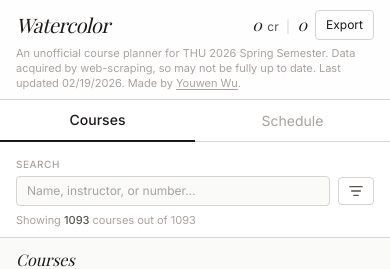
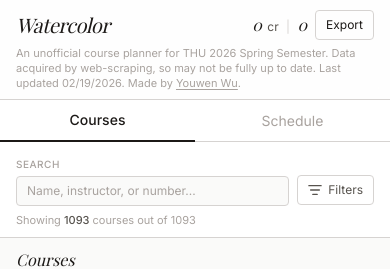
Before and after one commit to youwen5/watercolor, a Svelte app in the folder web/: page / in a window 390 px wide. Shown: the top 269 px of the page. Built offline with nearby package versions, Linux system fonts and the light colour scheme.

Commit message:
fix: some jank

```diff
--- a/web/src/components/FilterBar.svelte
+++ b/web/src/components/FilterBar.svelte
@@ -41,6 +41,16 @@
   );
 
   let filtersOpen = $state(false);
+  let filtersSettled = $state(false);
+
+  function toggleFilters() {
+    filtersOpen = !filtersOpen;
+    if (!filtersOpen) filtersSettled = false;
+  }
+
+  function onTransitionEnd() {
+    if (filtersOpen) filtersSettled = true;
+  }
 
   let activeFilterCount = $derived(
     ($filterDepartments.length > 0 ? 1 : 0) +
@@ -68,25 +78,32 @@
       </div>
       <!-- Mobile filter toggle -->
       <button
-        onclick={() => filtersOpen = !filtersOpen}
-        class="lg:hidden shrink-0 mb-px px-2.5 py-1.5 border border-border rounded text-xs text-ink-light hover:text-ink hover:bg-surface-alt transition-colors cursor-pointer flex items-center gap-1"
+        onclick={toggleFilters}
+        class="lg:hidden shrink-0 mb-px px-2.5 py-1.5 border rounded text-xs transition-colors cursor-pointer flex items-center gap-1.5
+          {filtersOpen || activeFilterCount > 0
+            ? 'border-ink bg-ink text-white hover:bg-ink-light'
+            : 'border-border text-ink-light hover:text-ink hover:bg-surface-alt'}"
         aria-label={filtersOpen ? 'Hide filters' : 'Show filters'}
       >
         <svg class="w-3.5 h-3.5" viewBox="0 0 16 16" fill="none" stroke="currentColor" stroke-width="1.5" stroke-linecap="round">
           <path d="M1 3h14M3 8h10M5.5 13h5" />
         </svg>
+        <span>Filters</span>
         {#if activeFilterCount > 0}
-          <span class="bg-ink text-white text-[9px] rounded-full w-3.5 h-3.5 flex items-center justify-center leading-none font-medium">{activeFilterCount}</span>
+          <span class="text-[9px] rounded-full w-3.5 h-3.5 flex items-center justify-center leading-none font-medium
+            {filtersOpen ? 'bg-white text-ink' : 'bg-ink text-white'}">{activeFilterCount}</span>
         {/if}
       </button>
     </div>
 
     <!-- Collapsible filter section. lg:contents dissolves on desktop so items join the flex-wrap. -->
     <div
-      class="grid overflow-hidden transition-[grid-template-rows] duration-200 ease-out lg:contents"
+      class="grid transition-[grid-template-rows] duration-200 ease-out lg:contents"
+      class:overflow-hidden={!filtersSettled}
       style:grid-template-rows={filtersOpen ? '1fr' : '0fr'}
+      ontransitionend={onTransitionEnd}
     >
-      <div class="min-h-0 overflow-hidden lg:contents">
+      <div class="min-h-0 lg:contents" class:overflow-hidden={!filtersSettled}>
         <div class="flex flex-wrap items-end gap-x-3 gap-y-2 pt-2 lg:contents">
 
           <!-- Department -->
```
